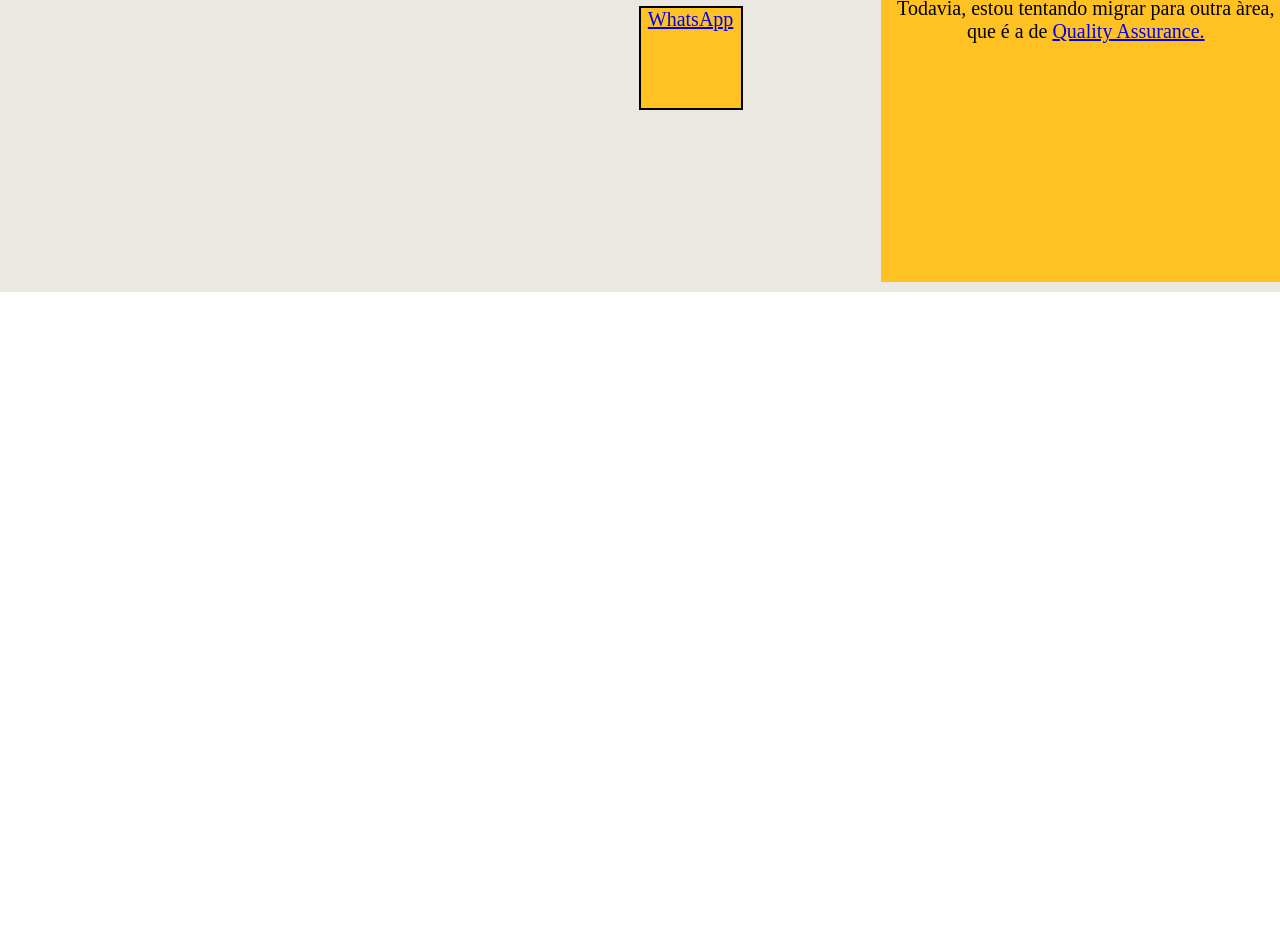
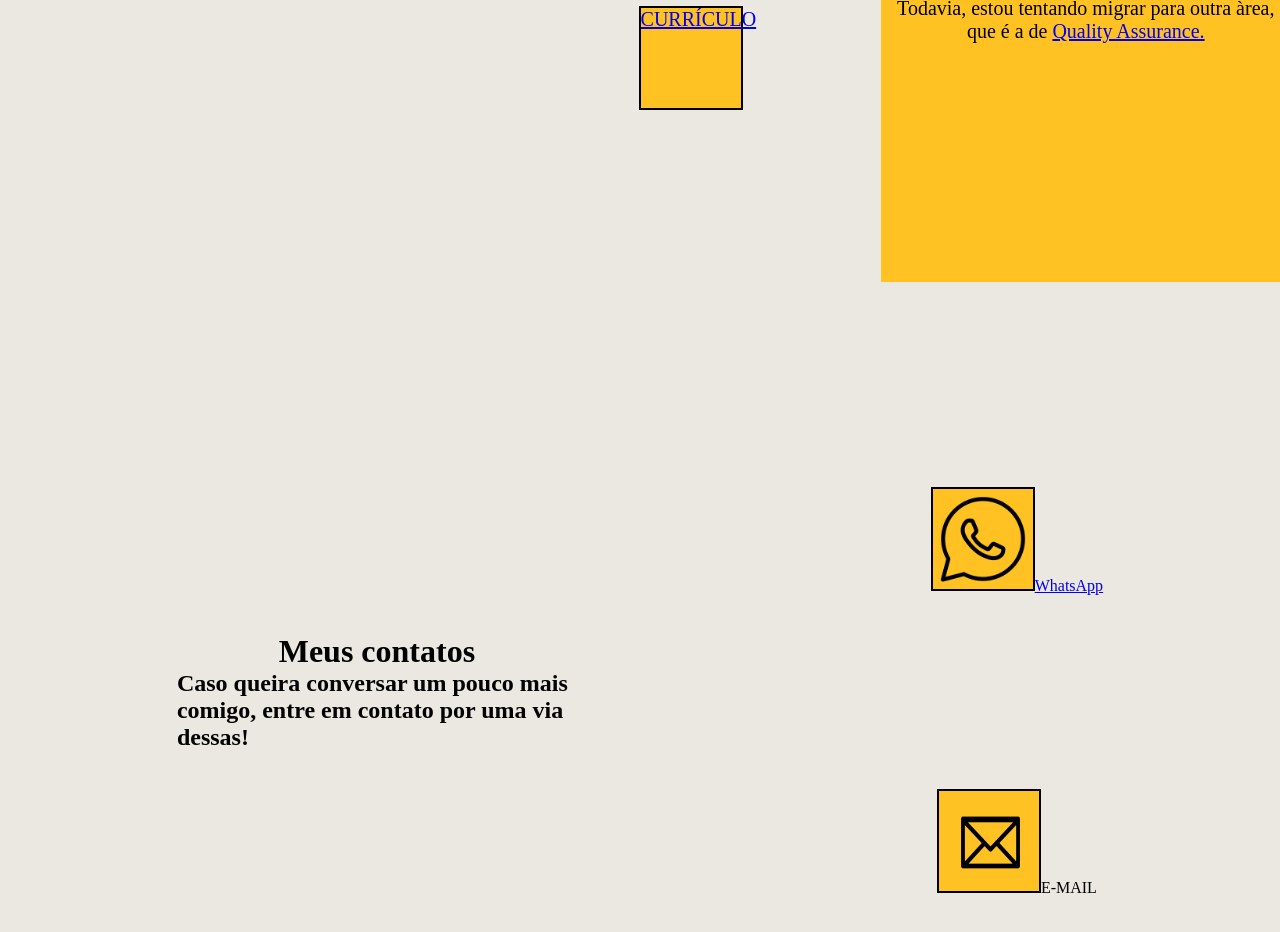
Before and after one commit to BRS23/My-port, a website: page meuPortifolio.html in a window 1280 px wide. Shown: the part 1328-2260 px from the top of the page. Before the commit the page ends 1620 px from the top, so only its background shows below. Drawn offline with Linux system fonts and the light colour scheme.

Commit message:
ultima atualização

```diff
--- a/meuPortifolio.html
+++ b/meuPortifolio.html
@@ -22,12 +22,12 @@
    <h1> I'm Bianca </h1>
    bemvindos ao meu portfólio!
    <div class="menu">
-    <a  id=#PAGINA_2 class="menu_menu">Sobre mim</a>
-    <a class="menu_menu">Contato</a>
+    <a href="#PAGINA_2" class="menu_menu">Sobre mim</a>
+    <a href=#contato class="menu_menu">Contato</a>
    </div>
  </div>
 </main>
-<div class="PAGINA_2" id="PAGINA_2">
+<div class=PAGINA_2 id="PAGINA_2">
   <div class="body">
     <div class="sobre_mim">
         <h1 class="about" >UM POUCO SOBRE MIM</h1>
@@ -48,11 +48,11 @@
        </div>
 
        <div class="botao">
-         <a  href="WhatsApp" target="_blank"> WhatsApp</a>
+         <a  href="WhatsApp" target="_blank"> CURRÍCULO </a>
        </div>
       </div>
-  </div>
-   <div class="corpo">
+   </div>
+    <div class="corpo">
         <div>
            <strong><p>Sejam benvindos ao meu portfólio!</p></strong>
         </div>
@@ -73,4 +73,15 @@
    </div>
   </div>
 </div>
+
+<div class="PAGINA_3">
+
+  <div id="titulo_da_pg"> <h1>Meus contatos</h1>
+  <h2>Caso queira conversar um pouco mais comigo, entre em contato por uma via dessas! </h2></div>
+  <div id="quadro_contato">
+<div> <a href="https://wa.me/5511934627103?text=Ol%C3%A1%2C+vim+pelo+seu+Portf%C3%B3lio." target="_blank">
+  <div><img id="contato" src="whats.png">WhatsApp</div></a></div>
+<div> <div><img id="contato" src="e-mail.png">E-MAIL</div></div>
+</div>
+</div>
 </body>
--- a/styleMeuportifolio.css
+++ b/styleMeuportifolio.css
@@ -44,6 +44,8 @@
     background-color: #FFC222;
     width: 200px;
 }
+
+
 main{
   display: flex;
   align-items: initial;
@@ -123,3 +125,29 @@ button{
     gap: 50px;
     cursor: pointer;
 }
+.PAGINA_3{
+    display: flex;
+    width: 100%;
+    height: 800px;
+    background-color: #EBE8E2;
+}
+img#contato{
+    width: 100px;
+    height: 100px;
+    background-color: #FFC222;
+    border: 2px solid black;
+}
+
+div#titulo_da_pg{
+    display: flex;
+    flex-direction: column;
+    justify-content: center;
+    width: 400px;
+    align-items: center;
+}
+
+div#quadro_contato{
+    display: flex;
+    flex-direction: column;
+    justify-content: space-evenly;
+}
```
Also changed, not shown: e-mail.png (added), whats.png (added).
